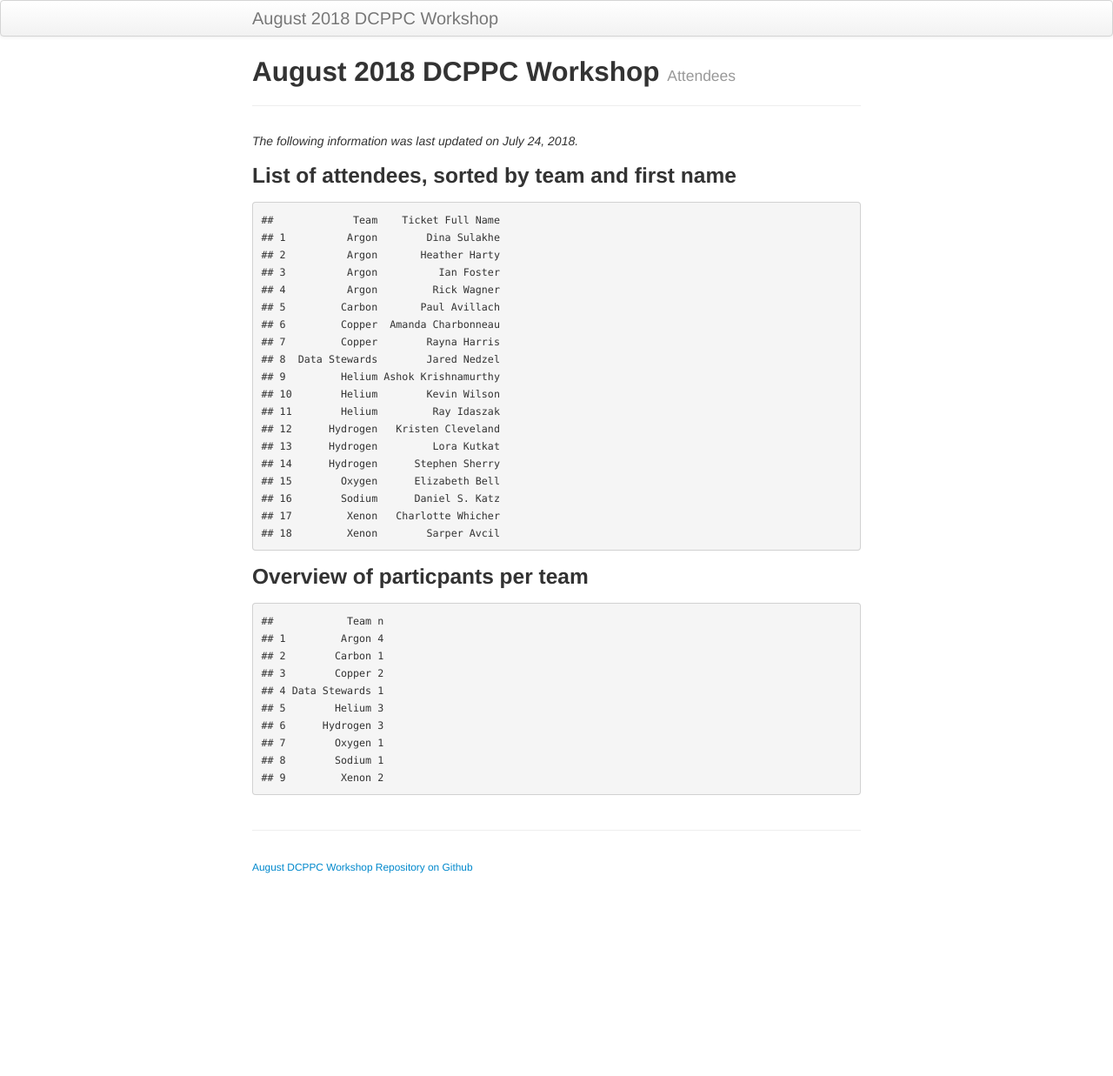
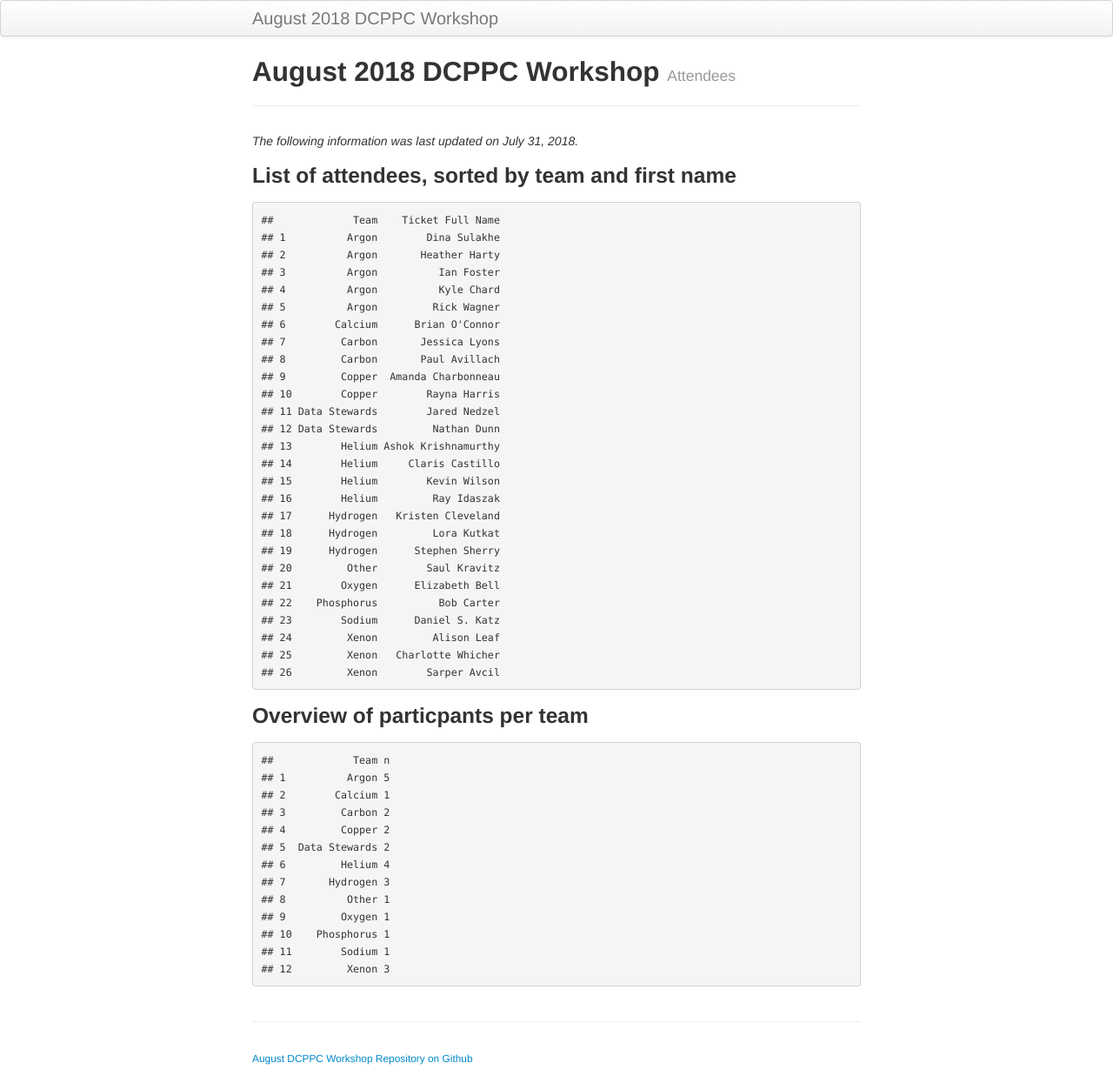
Before and after one commit to dcppc/2018-august-workshop, a Jekyll site: the page built from docs/attendees.md, in a window 1280 px wide. Shown: the whole page at 87% size. Built offline with Jekyll 4.4.1, drawn with Linux system fonts in a browser that asks for light colours; before the commit the page ends 1017 px from its top, so only the background shows below that.

Commit message:
attendees

```diff
--- a/docs/attendees.md
+++ b/docs/attendees.md
@@ -5,7 +5,7 @@ tagline: Attendees
 
 ---
 
-*The following information was last updated on July 24, 2018.*
+*The following information was last updated on July 31, 2018.*
 
 ### List of attendees, sorted by team and first name
 
@@ -13,31 +13,42 @@ tagline: Attendees
     ## 1          Argon        Dina Sulakhe
     ## 2          Argon       Heather Harty
     ## 3          Argon          Ian Foster
-    ## 4          Argon         Rick Wagner
-    ## 5         Carbon       Paul Avillach
-    ## 6         Copper  Amanda Charbonneau
-    ## 7         Copper        Rayna Harris
-    ## 8  Data Stewards        Jared Nedzel
-    ## 9         Helium Ashok Krishnamurthy
-    ## 10        Helium        Kevin Wilson
-    ## 11        Helium         Ray Idaszak
-    ## 12      Hydrogen   Kristen Cleveland
-    ## 13      Hydrogen         Lora Kutkat
-    ## 14      Hydrogen      Stephen Sherry
-    ## 15        Oxygen      Elizabeth Bell
-    ## 16        Sodium      Daniel S. Katz
-    ## 17         Xenon   Charlotte Whicher
-    ## 18         Xenon        Sarper Avcil
+    ## 4          Argon          Kyle Chard
+    ## 5          Argon         Rick Wagner
+    ## 6        Calcium      Brian O'Connor
+    ## 7         Carbon       Jessica Lyons
+    ## 8         Carbon       Paul Avillach
+    ## 9         Copper  Amanda Charbonneau
+    ## 10        Copper        Rayna Harris
+    ## 11 Data Stewards        Jared Nedzel
+    ## 12 Data Stewards         Nathan Dunn
+    ## 13        Helium Ashok Krishnamurthy
+    ## 14        Helium     Claris Castillo
+    ## 15        Helium        Kevin Wilson
+    ## 16        Helium         Ray Idaszak
+    ## 17      Hydrogen   Kristen Cleveland
+    ## 18      Hydrogen         Lora Kutkat
+    ## 19      Hydrogen      Stephen Sherry
+    ## 20         Other        Saul Kravitz
+    ## 21        Oxygen      Elizabeth Bell
+    ## 22    Phosphorus          Bob Carter
+    ## 23        Sodium      Daniel S. Katz
+    ## 24         Xenon         Alison Leaf
+    ## 25         Xenon   Charlotte Whicher
+    ## 26         Xenon        Sarper Avcil
 
 ### Overview of particpants per team
 
-    ##            Team n
-    ## 1         Argon 4
-    ## 2        Carbon 1
-    ## 3        Copper 2
-    ## 4 Data Stewards 1
-    ## 5        Helium 3
-    ## 6      Hydrogen 3
-    ## 7        Oxygen 1
-    ## 8        Sodium 1
-    ## 9         Xenon 2
+    ##             Team n
+    ## 1          Argon 5
+    ## 2        Calcium 1
+    ## 3         Carbon 2
+    ## 4         Copper 2
+    ## 5  Data Stewards 2
+    ## 6         Helium 4
+    ## 7       Hydrogen 3
+    ## 8          Other 1
+    ## 9         Oxygen 1
+    ## 10    Phosphorus 1
+    ## 11        Sodium 1
+    ## 12         Xenon 3
```
